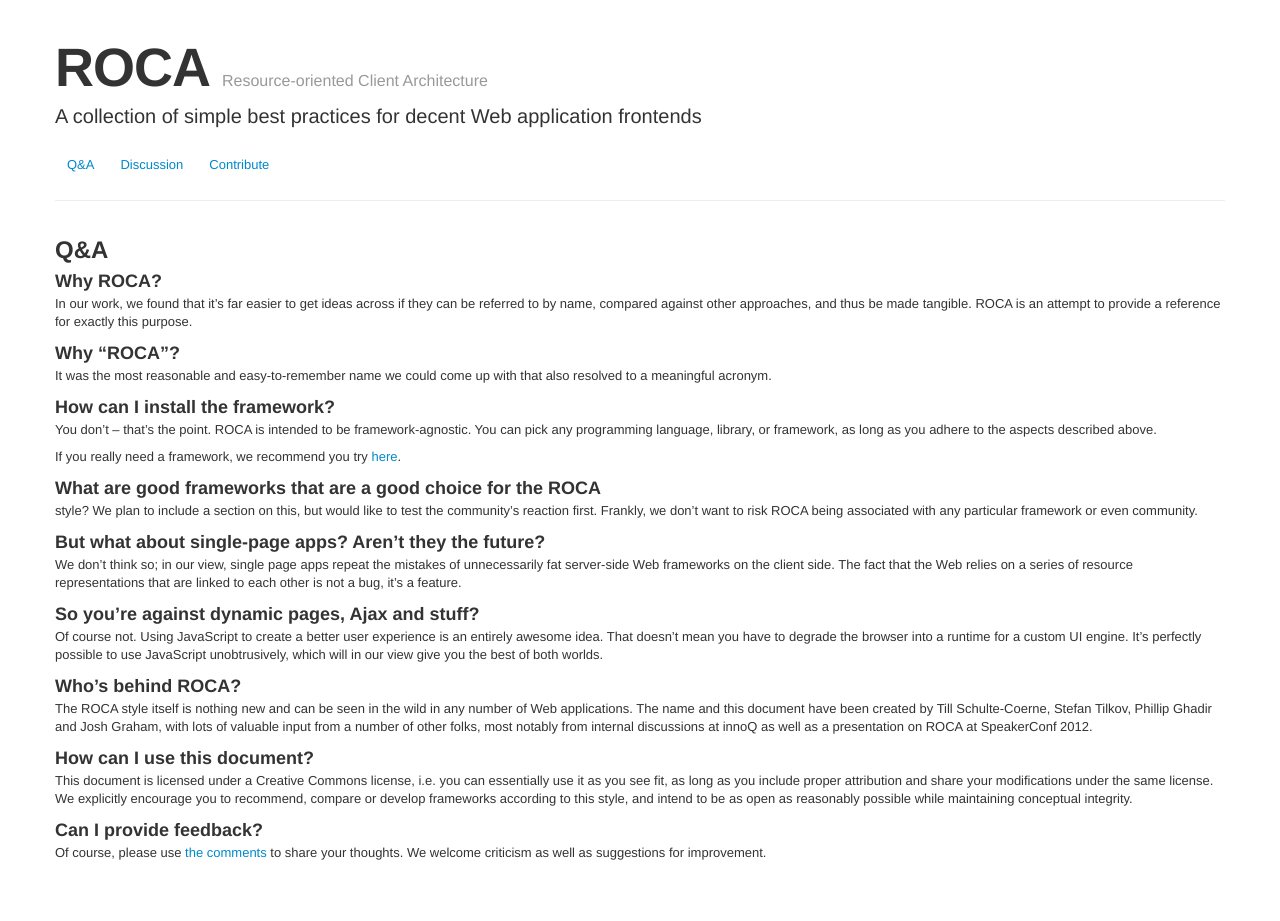
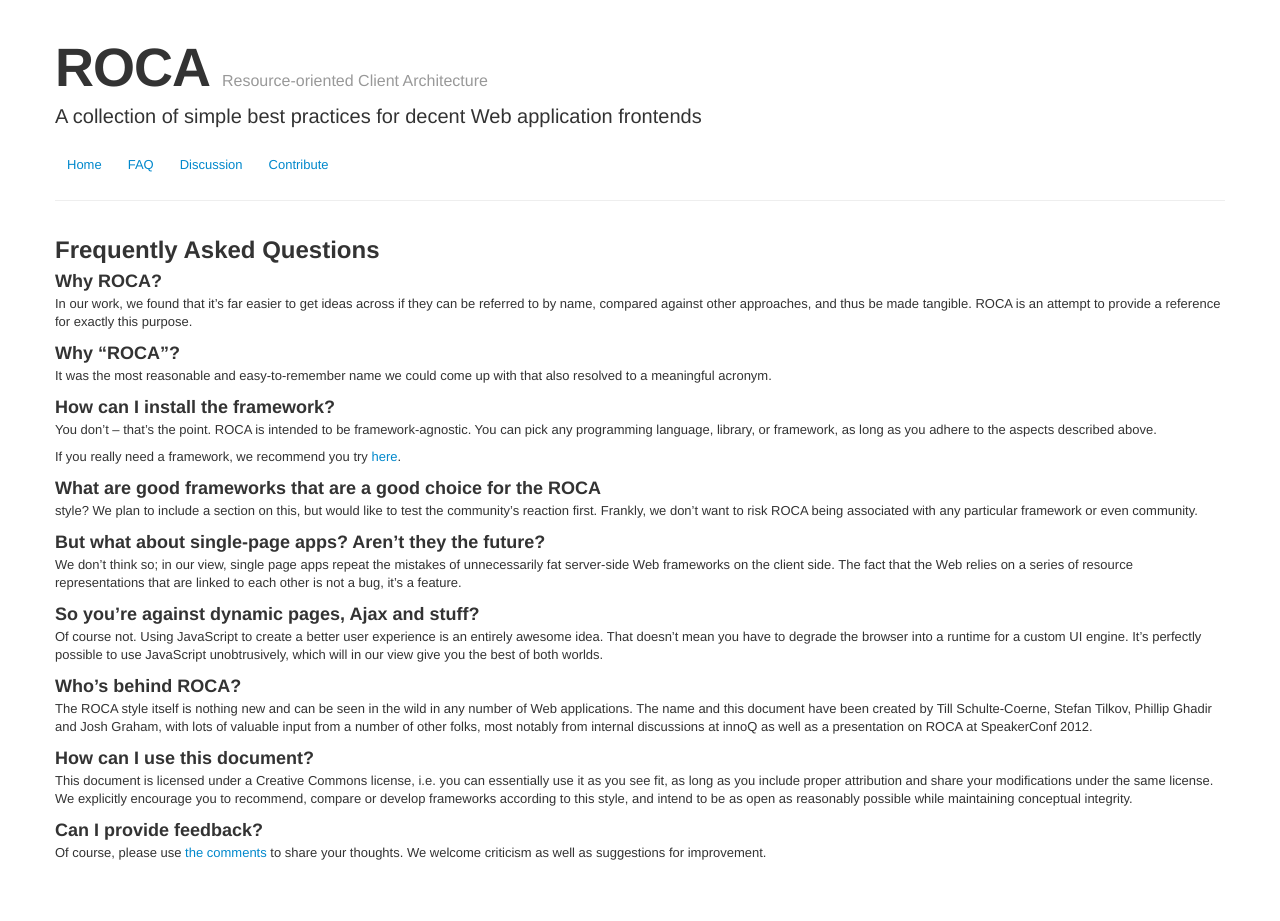
Before and after one commit to innoq/ROCA, a Jekyll site: the page built from faq.md, in a window 1280 px wide. Built offline with Jekyll 4.4.1, drawn with Linux system fonts in a browser that asks for light colours.

Commit message:
Menu adapted

```diff
--- a/_layouts/default.html
+++ b/_layouts/default.html
@@ -22,7 +22,8 @@
       <p class="lead">A collection of simple best practices for decent Web application frontends</p>
       <div class="subnav">
         <ul class="nav nav-pills">
-          <li><a href="index.html">Q&A</a></li>
+          <li><a href="index.html">Home</a></li>
+          <li><a href="faq.html">FAQ</a></li>
           <li><a href="discussion.html">Discussion</a></li>
           <li><a href="https://github.com/innoq/ROCA">Contribute</a></li>
         </ul>
--- a/q-and-a.md
+++ b/faq.md
@@ -1,9 +1,9 @@
 ---
 layout: default
-title: "ROCA: Resource-oriented Client Architecture - Q&A"
+title: "ROCA: Resource-oriented Client Architecture - FAQ"
 ---
 
-Q&A
+Frequently Asked Questions
 ---
 
 ### Why ROCA?
```
